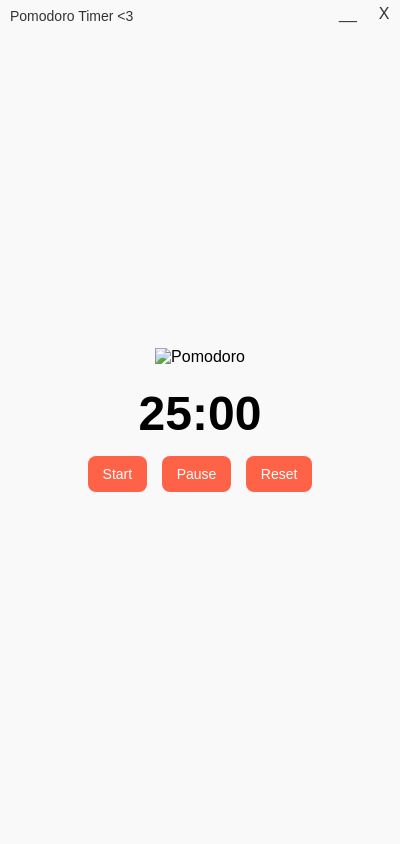
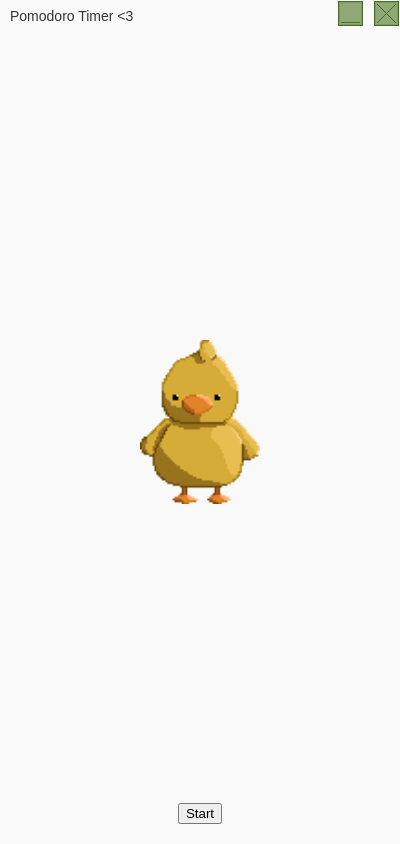
Before and after one commit to fivepieces/PomodoroTimer, an Electron app: page pomodoro-timer/src/index.html in a window 400 px wide. Drawn offline with Linux system fonts and the light colour scheme.

Commit message:
Timer and Image update
moved button down a little, made image swap when in study mode

```diff
--- a/pomodoro-timer/src/index.css
+++ b/pomodoro-timer/src/index.css
@@ -11,12 +11,24 @@ body {
   }
 
   .container {
+    display: flex;
+    flex-direction: column;
+    justify-content: space-between; /* pushes top and bottom content apart */
+    height: 100vh; /* Controls how tall the inner content area is */
+    max-width: 350px;
+    margin: 0 auto;
+    padding: 20px;
+    position: relative; /* Needed for absolute positioning of the window controls */
+    box-sizing: border-box;
     text-align: center;
-    width: 100%;
-    max-width: 350px;
-    padding: 20px;
-    box-sizing: border-box;
-    position: relative; /* Needed for absolute positioning of the window controls */
+
+  }
+
+  .top-content {
+    flex-grow: 1;
+    display: flex;
+    flex-direction: column;
+    justify-content: center;
   }
 
   /* Window control buttons */
@@ -44,11 +56,11 @@ body {
     opacity: 0.7;
   }
 
-  /* Timer Image */
-  .timer-img {
-    width: 150px;
-    height: auto;
-    margin-bottom: 10px;
+  /* Idle Chicken Image */
+  .idle-chicken {
+    width: 30vw;
+    max-width: 200px;
+    height:auto;
   }
 
   /* Timer Display */
@@ -58,16 +70,13 @@ body {
   }
 
   /* Timer Control Buttons */
-  .buttons button {
-    padding: 10px 15px;
-    margin: 5px;
-    font-size: 14px;
-    border: none;
-    border-radius: 8px;
-    background-color: #ff6347;
-    color: white;
-    cursor: pointer;
-    transition: background-color 0.3s;
+  .buttons {
+    position: absolute;
+    bottom: 20px;
+    left: 0;
+    right: 0;
+    display: flex;
+    justify-content: center;
   }
 
   .buttons button:hover {
--- a/pomodoro-timer/src/index.html
+++ b/pomodoro-timer/src/index.html
@@ -7,27 +7,34 @@
     <link rel="stylesheet" href="index.css" />
   </head>
   <body>
+
+    <!--This is the whole screen, in a class called container, it has flexboxes that flex :D -->
     <div class="container">
       <!-- Window Control Buttons & Draggable Top Bar -->
       <div class="top-bar draggable">
         <div class="title">Pomodoro Timer <3</div>
         <div class="window-controls">
-          <button id="minimizeBtn" class="no-drag">__</button>
-          <button id="closeBtn" class="no-drag">X</button>
+            <button id="minimizeBtn" class="no-drag">
+                <img src="../assets/Minimize.png" alt="Minimize">
+            </button>
+            <button id="closeBtn" class="no-drag">
+                <img src="../assets/close.png" alt="close">
+            </button>
         </div>
       </div>
 
-      <!-- Timer Image -->
-      <img src="assets/idle.png" alt="Pomodoro" class="timer-img" />
 
-      <!-- Timer Display -->
-      <h1 id="timer">25:00</h1>
+    <!-- Top Content (Chicken & Timer)-->
+    <div class="top-content">
+        <!-- Idle Chicken Image -->
+        <img src="../assets/ChickenIdle.png" alt="Pomodoro" class="idle-chicken" id="chickenImg" />
+        <!-- Timer Display -->
+        <h1 id="timer" style="display: none;">25:00</h1>
+    </div>
 
       <!-- Timer Control Buttons -->
       <div class="buttons">
         <button onclick="startTimer()" id="startBtn">Start</button>
-        <button id="pauseBtn">Pause</button>
-        <button id="resetBtn">Reset</button>
       </div>
     </div>
 
--- a/pomodoro-timer/src/index.js
+++ b/pomodoro-timer/src/index.js
@@ -1,6 +1,18 @@
 let countdown;
 
 function startTimer() {
+
+    // Hide Start button
+    document.getElementById("startBtn").style.display = 'none'
+
+    // Change chicken image to study mode
+    const chicken = document.getElementById('chickenImg');
+    chicken.src ="../assets/ChickenStudy.png";
+
+    // Show the timer
+    document.getElementById("timer").style.display = 'block';
+
+    //Reset and start the countdown
     clearInterval(countdown);
     const timerDisplay = document.getElementById("timer");
     let timeLeft = 60;
```
Lines whose indentation alone changed are shown as unchanged.
